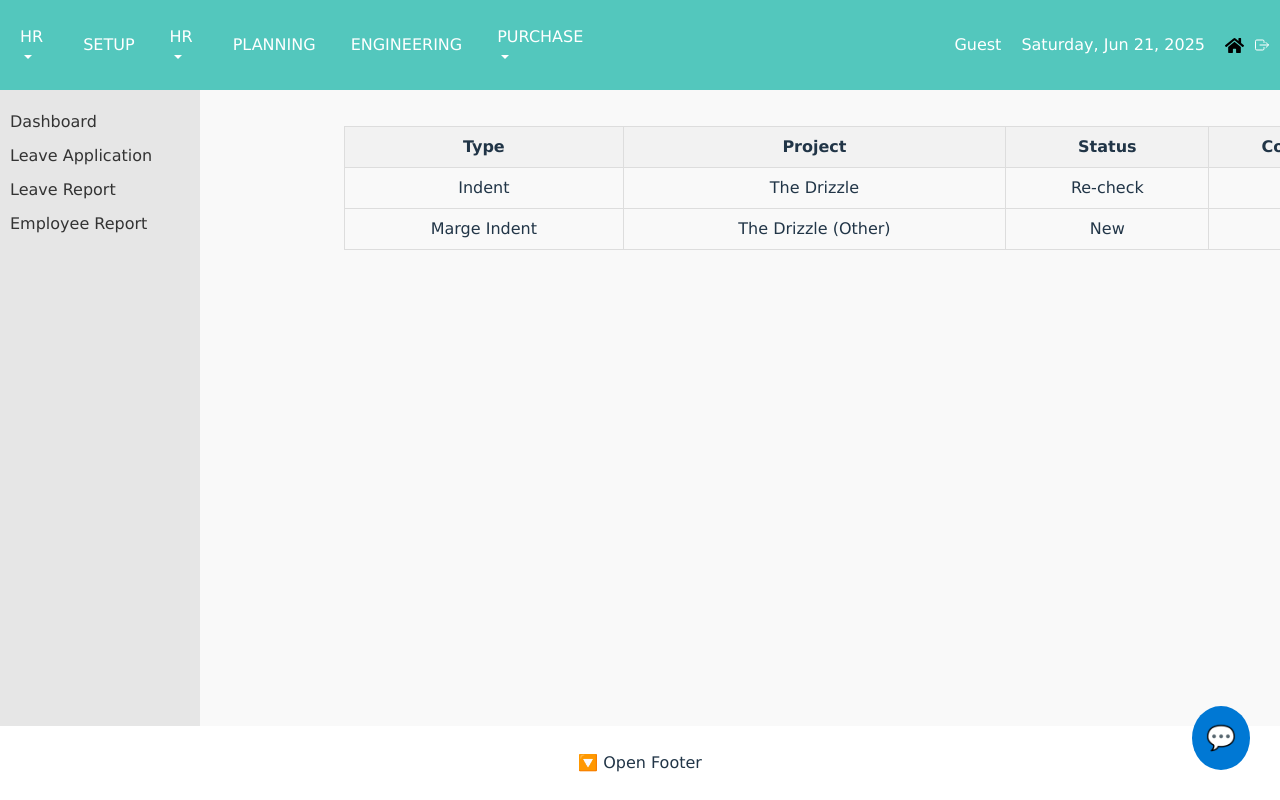
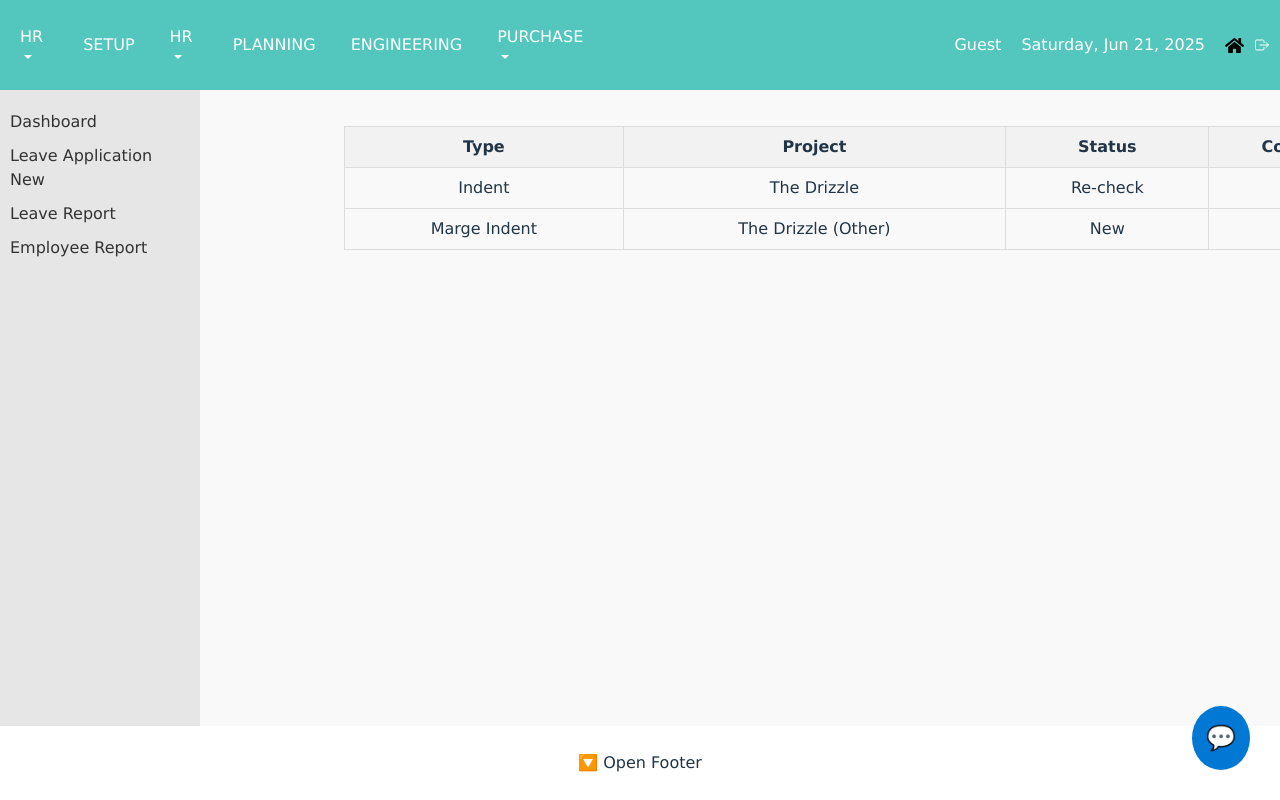
Before and after one commit to anumcait/fullstack-hr-app, a React (Vite) app in the folder frontend/: page / in a window 1280 px wide. Built offline with nearby package versions, Linux system fonts and the light colour scheme.

Commit message:
Update Sidebar.jsx

```diff
--- a/frontend/src/Component/Layout/Sidebar.jsx
+++ b/frontend/src/Component/Layout/Sidebar.jsx
@@ -6,7 +6,7 @@ const Sidebar = () => (
   <aside className="sidebar">
     <ul>
       <li><NavLink to="/dashboard">Dashboard</NavLink></li>
-      <li><NavLink to="/leave-form">Leave Application</NavLink></li>
+      <li><NavLink to="/leave-form">Leave Application New</NavLink></li>
       <li><NavLink to="/leave-report">Leave Report</NavLink></li>
       <li><NavLink to="/employees">Employee Report</NavLink></li>
       {/* Add more links as needed */}
```
